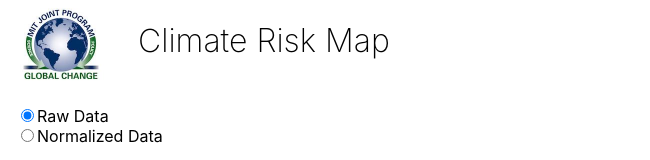
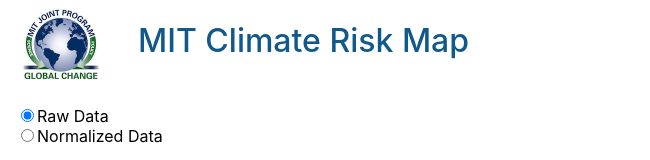
Before and after one commit to mit-jp/climate-risk-map, a React (Create React App) app: page / in a window 1280 px wide. Shown: the top 160 px of the page, without its empty margins (0-650 px from the left). Built offline with nearby package versions, Linux system fonts and the light colour scheme; no server answers.

Commit message:
A couple branding tweaks

```diff
--- a/src/App.css
+++ b/src/App.css
@@ -11,7 +11,8 @@
 }
 
 h1, h2 {
-    font-weight: 200;
+    font-weight: 500;
+    color: #11598d;
 }
 
 #root {
@@ -35,7 +36,6 @@
     float:left;
     width: 90px;
     height: 90px;
-    background:blue;
     margin-left: 1em;
 }
 
--- a/src/Home.tsx
+++ b/src/Home.tsx
@@ -114,8 +114,8 @@
   return (
     <React.Fragment>
       <header>
-        <img src={logo} alt="MIT Joint Program on The Science and Policy of Global Change" />
-        <h1>Climate Risk Map</h1>
+        <a href="https://globalchange.mit.edu/"><img src={logo} alt="MIT Joint Program on The Science and Policy of Global Change" /></a>
+        <h1>MIT Climate Risk Map</h1>
       </header>
       <div id="content">
       <NormalizeSelector onSelectionChange={onNormalizeChanged} showNormalized={showNormalized} />
```
